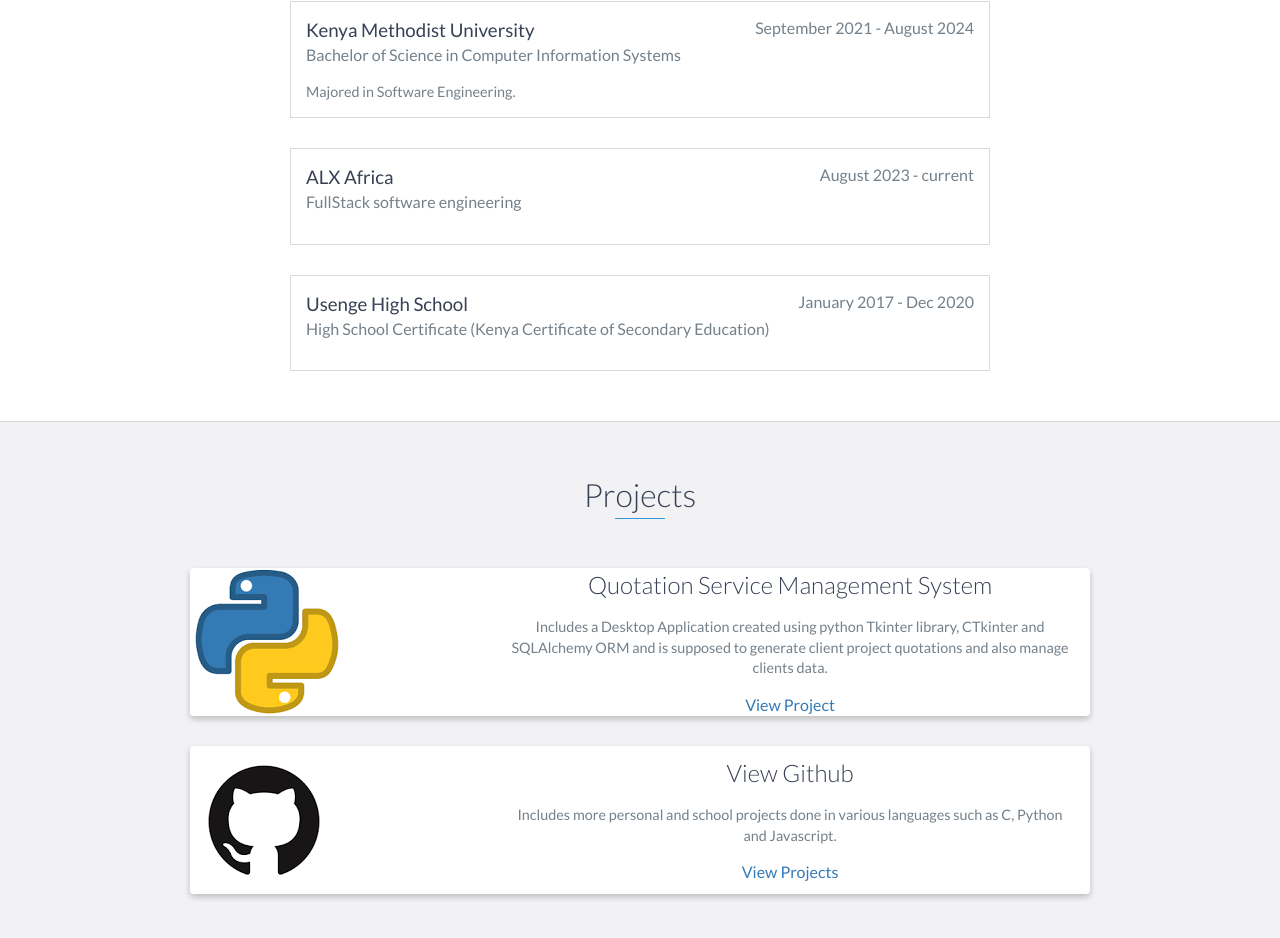
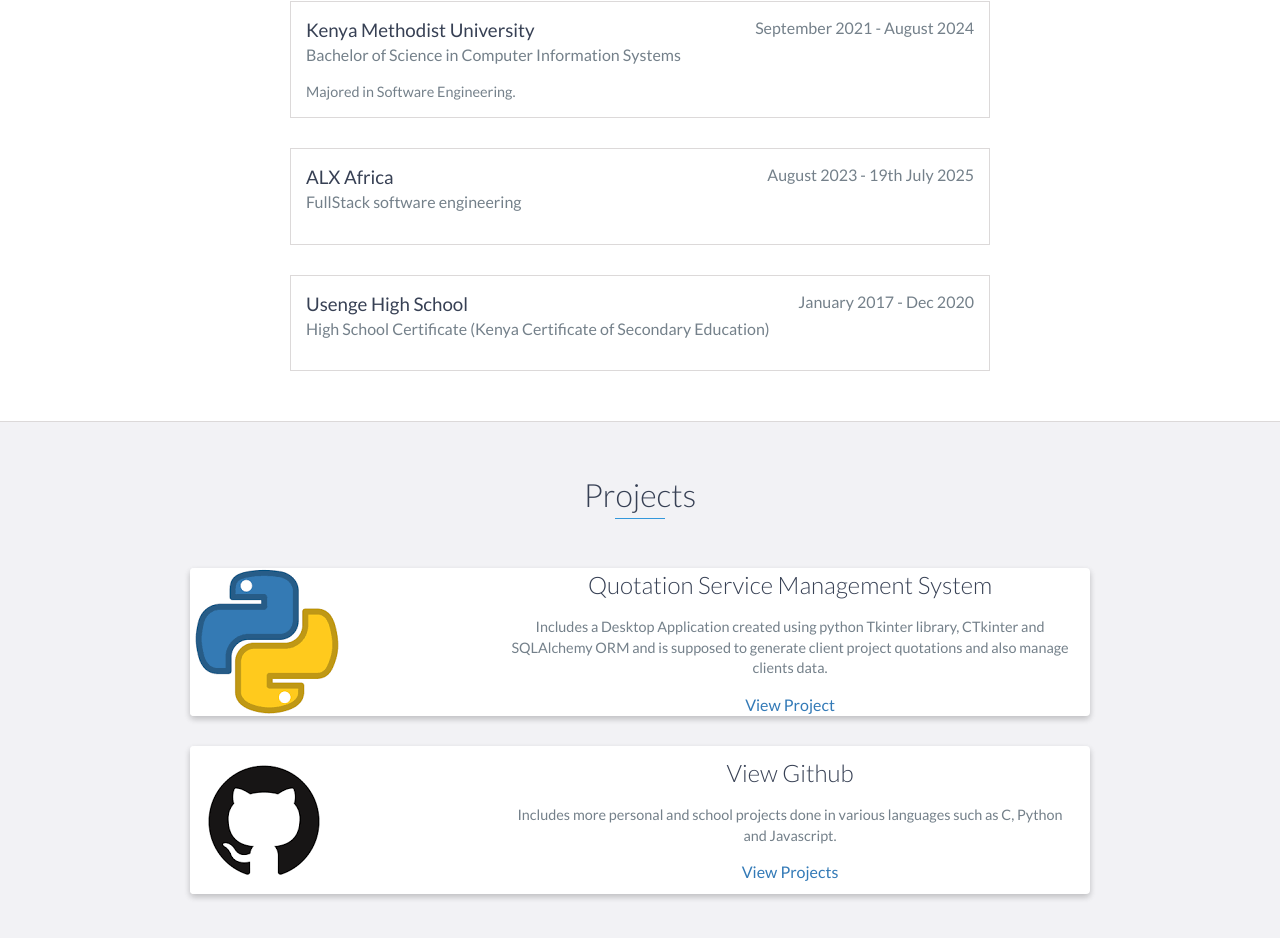
Before and after one commit to EHronek/hronek_dev-portfolio, a website: page index.html in a window 1280 px wide. Shown: the part 2459-3397 px from the top of the page. Drawn offline with nearby package versions, Linux system fonts and the light colour scheme.

Commit message:
Update index.html

```diff
--- a/index.html
+++ b/index.html
@@ -173,7 +173,7 @@
 
 	<div class="education-block">
             <h3>ALX Africa</h3>
-            <span class="education-date">August 2023 -  current</span>
+            <span class="education-date">August 2023 -  19th July 2025</span>
             <h4>FullStack software engineering</h4>
             <p>
 
```
